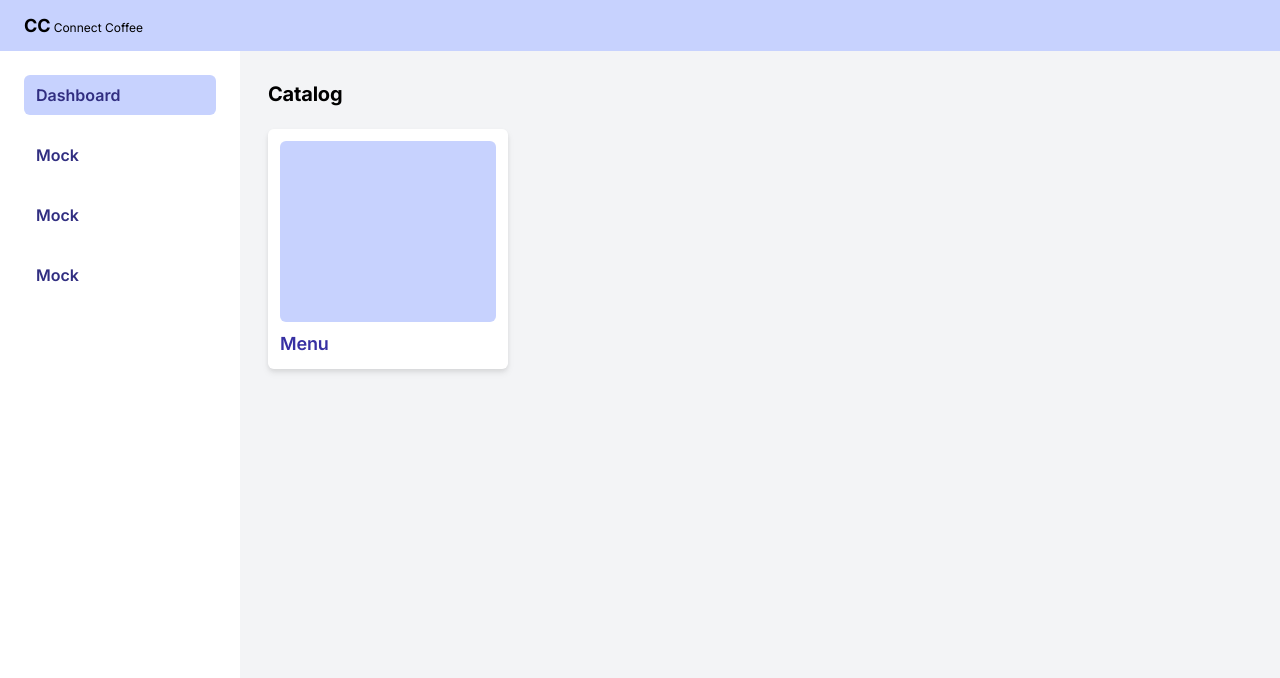
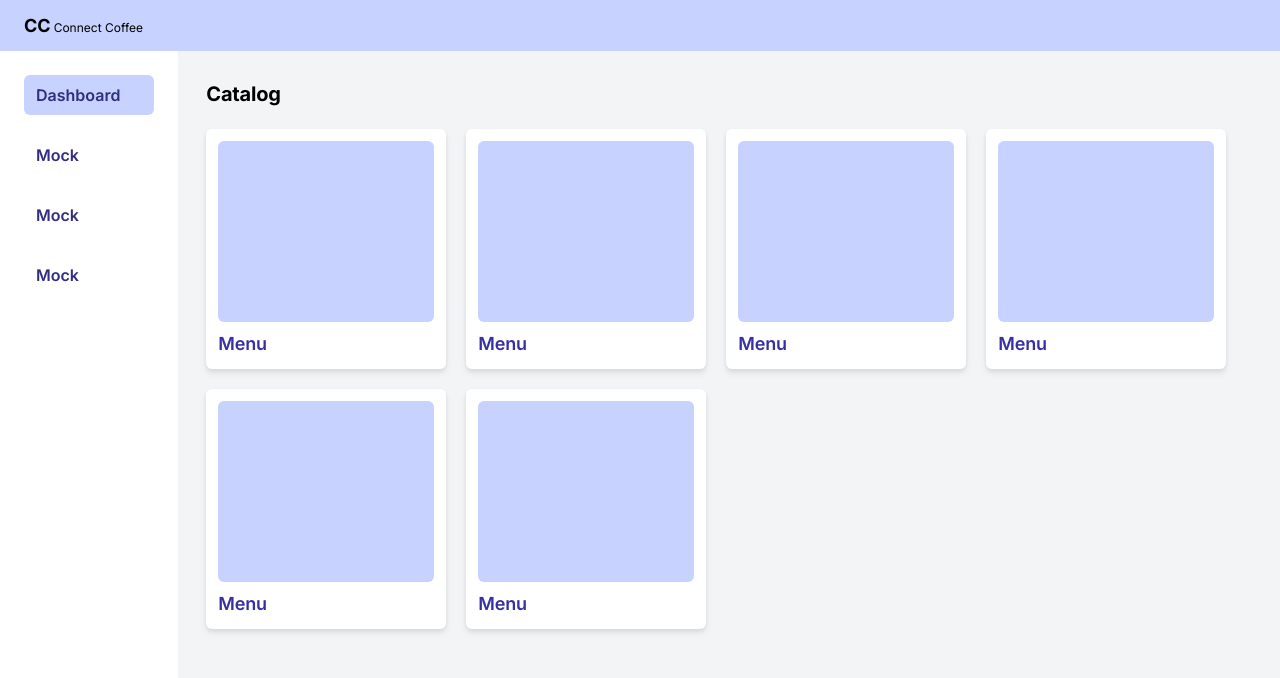
Before and after one commit to rizqyn9/connect-apriori, a React (Vite) app in the folder frontend/: page / in a window 1280 px wide. Shown: the top 678 px of the page. Built offline with nearby package versions, Linux system fonts and the light colour scheme; what @savvywombat/tailwindcss-grid-areas would draw is missing.

Commit message:
feat: FE add axios

```diff
--- a/frontend/package.json
+++ b/frontend/package.json
@@ -8,7 +8,9 @@
   },
   "dependencies": {
     "@tailwindcss/forms": "^0.4.0",
+    "axios": "^0.25.0",
     "clsx": "^1.1.1",
+    "got": "^12.0.1",
     "react": "^17.0.0",
     "react-dom": "^17.0.0",
     "react-helmet": "^6.1.0",
--- a/frontend/src/components/Catalog.jsx
+++ b/frontend/src/components/Catalog.jsx
@@ -5,7 +5,14 @@ export default function Catalog() {
 	return (
 		<div>
 			<h1 className="text-xl font-bold mb-5">Catalog</h1>
-			<Card />
+			<div className="flex flex-wrap gap-5">
+				<Card />
+				<Card />
+				<Card />
+				<Card />
+				<Card />
+				<Card />
+			</div>
 		</div>
 	);
 }
--- /dev/null
+++ b/frontend/src/config.js
@@ -0,0 +1 @@
+export const BASE_URL = "http://localhost:5000";
--- a/frontend/src/pages/Auth.jsx
+++ b/frontend/src/pages/Auth.jsx
@@ -1,4 +1,5 @@
 import React from "react";
+import { signIn } from "../services/auth-service";
 
 function Auth({ children }) {
 	return (
@@ -11,17 +12,27 @@ function Auth({ children }) {
 }
 
 export function SignIn() {
+	const handleSubmit = async (e) => {
+		e.preventDefault();
+		await signIn().then((res) => {
+			alert(JSON.stringify(res));
+		});
+	};
+
 	return (
 		<Auth>
 			{/* TITLE */}
 			<h1 className="h4 py-3 mb-5 text-center">MASUK</h1>
 			{/* FORM */}
-			<form action="" className="flex flex-col gap-5">
+			<form onSubmit={handleSubmit} className="flex flex-col gap-5">
 				<AuthInput name={"test"} type={"email"} label={"Email"} />
 				<AuthInput type={"password"} label={"Password"} />
 				{/* BTN */}
 				<div className="flex w-full p-3 items-center justify-center">
-					<button className="text-md bg-gray-600 text-white py-2 px-10 hover:bg-gray-800">
+					<button
+						type="submit"
+						className="text-md bg-gray-600 text-white py-2 px-10 hover:bg-gray-800"
+					>
 						Submit
 					</button>
 				</div>
--- /dev/null
+++ b/frontend/src/services/auth-service.js
@@ -0,0 +1,16 @@
+import axios from "axios";
+import { BASE_URL } from "../config";
+
+export async function signIn() {
+	console.log("edas");
+	try {
+		let res = await axios.post(BASE_URL + "/auth/signup", {
+			email: "rizqy@gmail.com",
+			password: "test123",
+			username: "rizqyn9",
+		});
+		return res;
+	} catch (error) {
+		console.log(error);
+	}
+}
```
Also changed, not shown: frontend/src/context/user-context.js (added), 2 other files (tests, documents, lock files or other folders).
